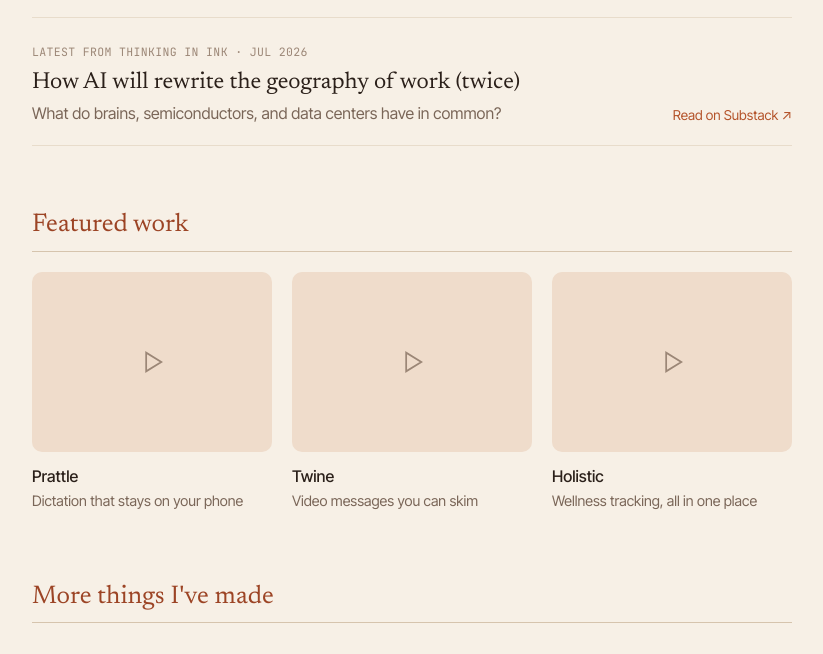
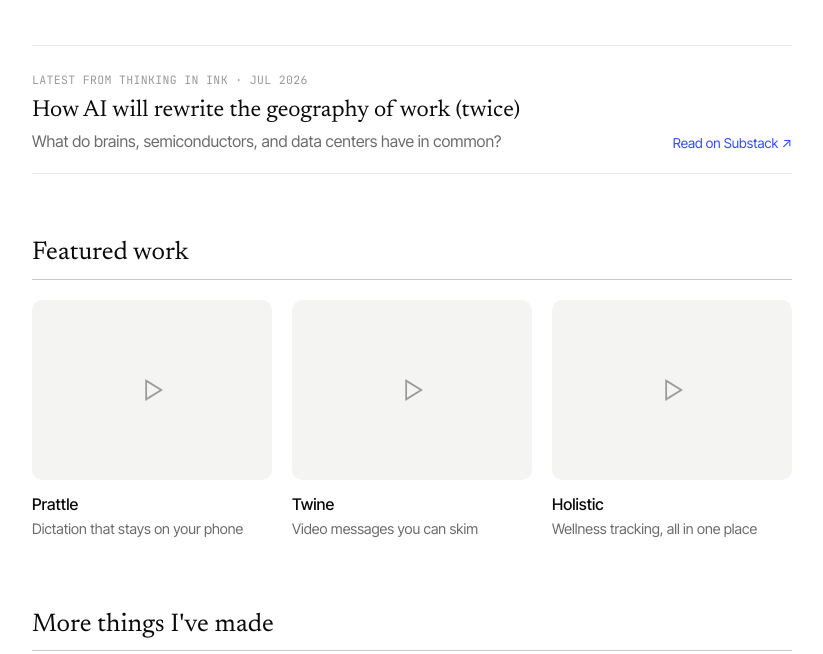
Before and after one commit to FrozenMime/homepage, a plain HTML site: page index.html in a window 1280 px wide. Shown: the part 216-870 px from the top of the page, without its empty margins (228-1051 px from the left). Drawn offline with Linux system fonts and the light colour scheme.

Commit message:
Return homepage to the white palette and expand the tagline
Co-Authored-By: Claude Opus 5.5 <noreply@anthropic.com>

```diff
--- a/index.html
+++ b/index.html
@@ -11,27 +11,25 @@
   <link href="https://fonts.googleapis.com/css2?family=Inter+Tight:wght@400;500&family=JetBrains+Mono:wght@400&family=Newsreader:opsz,wght@6..72,400&display=swap" rel="stylesheet">
   <style>
     :root {
-      --bg: #f7f0e6;
-      --fg: #2b201a;
-      --muted: #7a6658;
-      --faint: #9c8777;
-      --line: #e8dccb;
-      --line-strong: #d6c4ad;
-      --tile: #efdccb;
-      --accent: #b4532a;
-      --heading: #9c4425;
+      --bg: #ffffff;
+      --fg: #0a0a0a;
+      --muted: #6b6b6b;
+      --faint: #9a9a9a;
+      --line: #e7e7e7;
+      --line-strong: #c9c9c9;
+      --tile: #f4f4f2;
+      --accent: #2f4bff;
     }
     @media (prefers-color-scheme: dark) {
       :root {
-        --bg: #1a1411;
-        --fg: #f2e8dc;
-        --muted: #ad9a8a;
-        --faint: #7d6c5e;
-        --line: #2e241e;
-        --line-strong: #46382d;
-        --tile: #261d18;
-        --accent: #e08a62;
-        --heading: #e39a74;
+        --bg: #0a0a0a;
+        --fg: #f5f5f5;
+        --muted: #a0a0a0;
+        --faint: #6f6f6f;
+        --line: #232323;
+        --line-strong: #3a3a3a;
+        --tile: #161616;
+        --accent: #8a96ff;
       }
     }
     * { box-sizing: border-box; margin: 0; }
@@ -82,7 +80,6 @@
       border-bottom: 1px solid var(--line-strong);
       font-size: 1.6rem;
       line-height: 1.2;
-      color: var(--heading);
     }
 
     .featured { display: grid; grid-template-columns: repeat(3, minmax(0, 1fr)); gap: 20px; }
@@ -147,7 +144,7 @@
   <main>
     <header>
       <h1 class="serif">Paul Bendor-Samuel</h1>
-      <p class="intro">Building a better world.</p>
+      <p class="intro">Writer, builder, product leader. Building a better world, one idea at a time. Currently based in New York City.</p>
     </header>
 
     <!-- Update this block when a new Thinking in Ink post goes out -->
```
